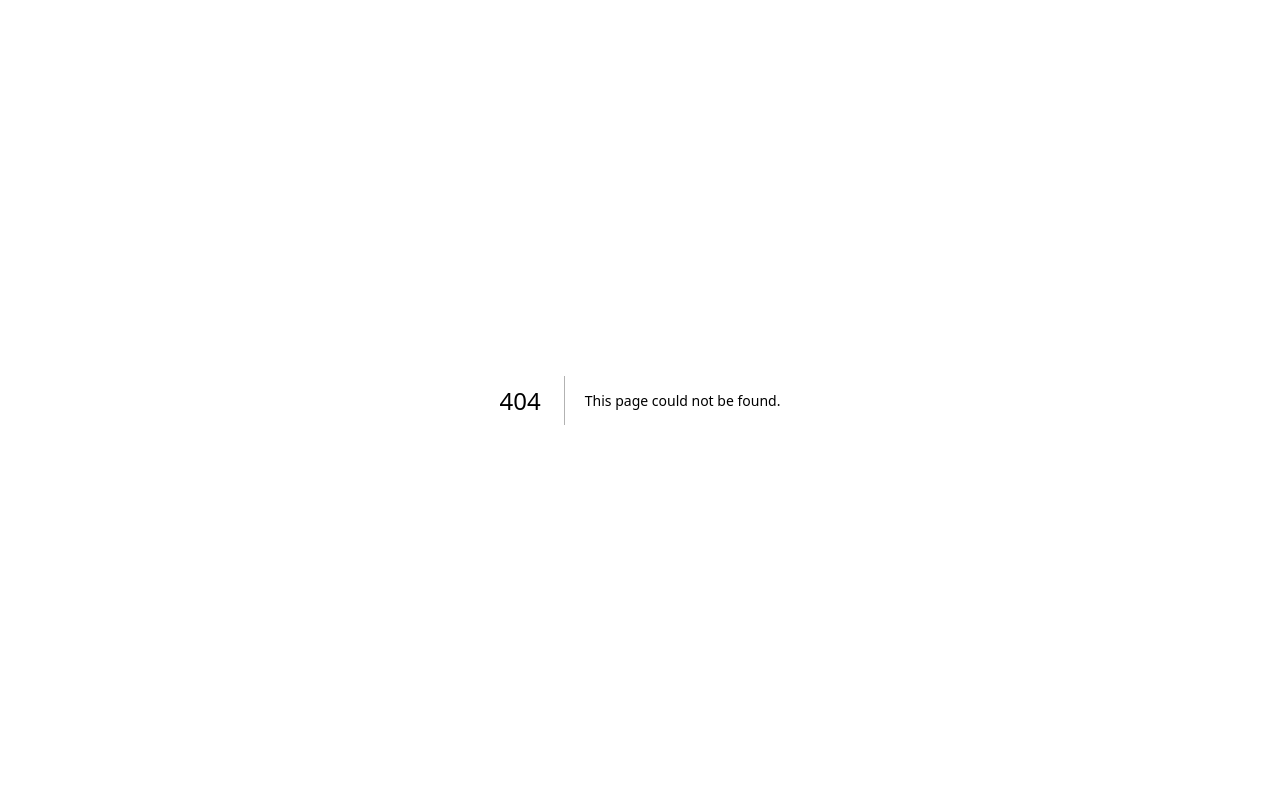
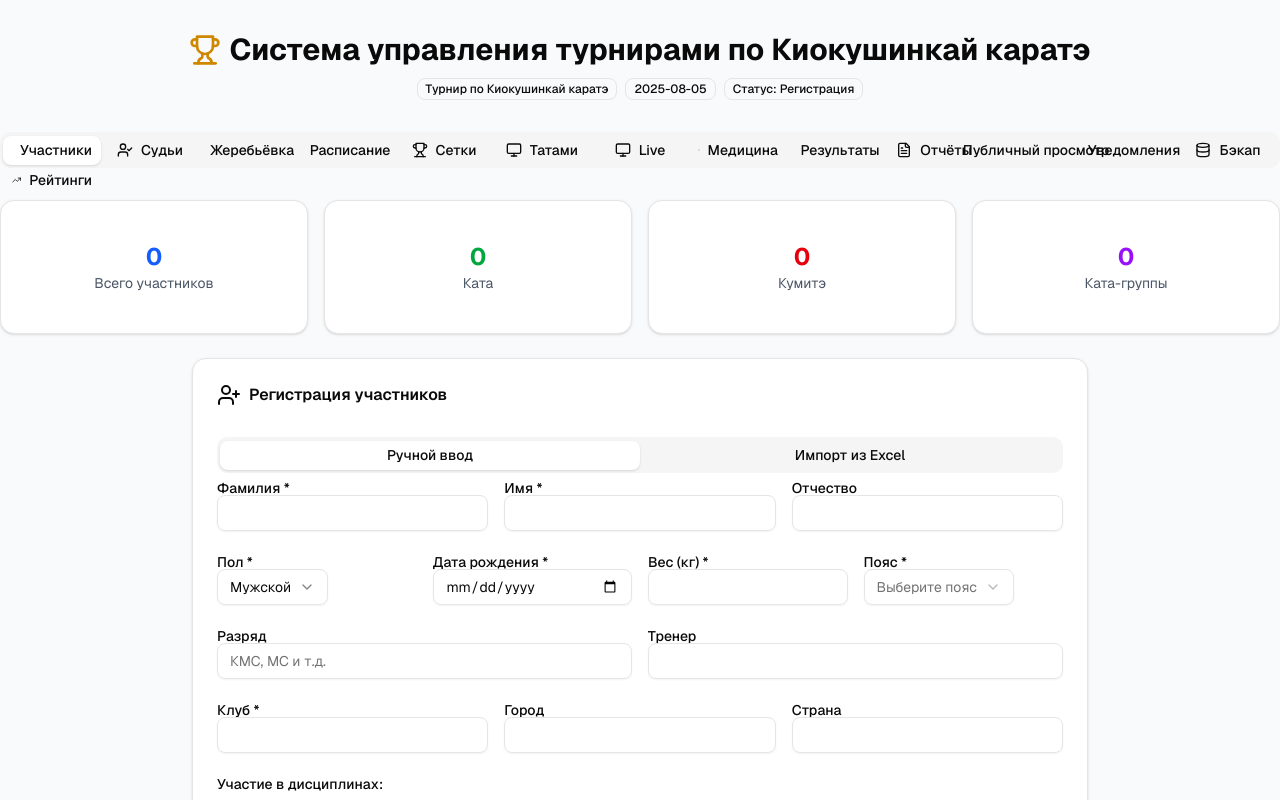
Before and after one commit to LockMyClock/12345, a Next.js app: page /management in a window 1280 px wide. Before the commit this address had no page. Shown: the top 800 px of the page. Built offline with nearby package versions, Linux system fonts and the light colour scheme.

Commit message:
auto-commit for f6871061-0dc1-4cb7-b75e-5b3db030f829

```diff
--- /dev/null
+++ b/app/management/page.tsx
@@ -0,0 +1,6 @@
+// Импортируем компонент из главной страницы
+import TournamentSystem from "../page"
+
+export default function ManagementPage() {
+  return <TournamentSystem />
+}
```
